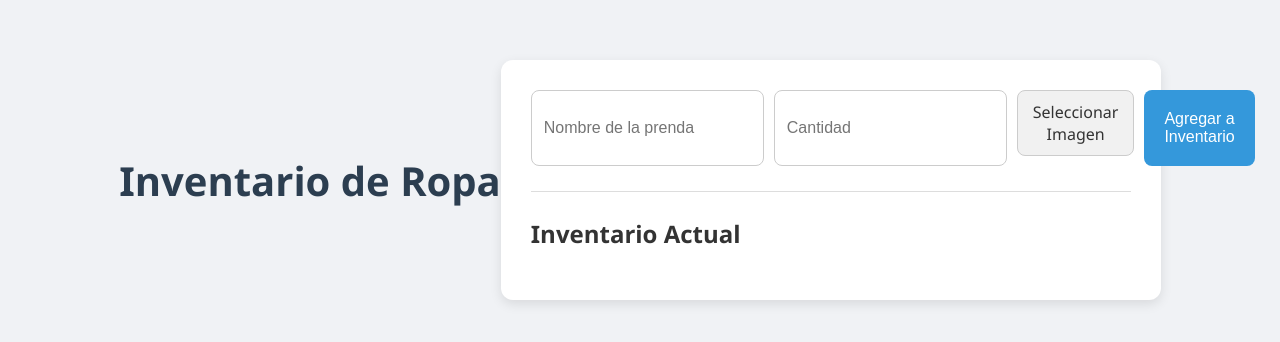
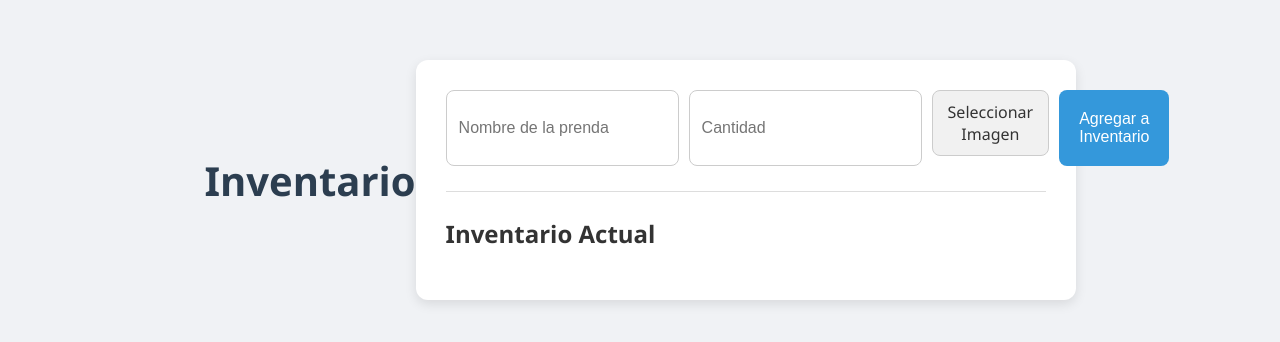
Before and after one commit to kiikezlabs/yuyustore, a plain HTML site: page inventario.html in a window 1280 px wide. Shown: the part 220-562 px from the top of the page. Drawn offline with Linux system fonts and the light colour scheme; no server answers.

Commit message:
Update inventario.html

```diff
--- a/inventario.html
+++ b/inventario.html
@@ -7,7 +7,7 @@
     <link rel="stylesheet" href="style.css">
 </head>
 <body>
-    <h1>Inventario de Ropa</h1>
+    <h1>Inventario</h1>
 
     <div class="container">
         <form id="item-form">
```
